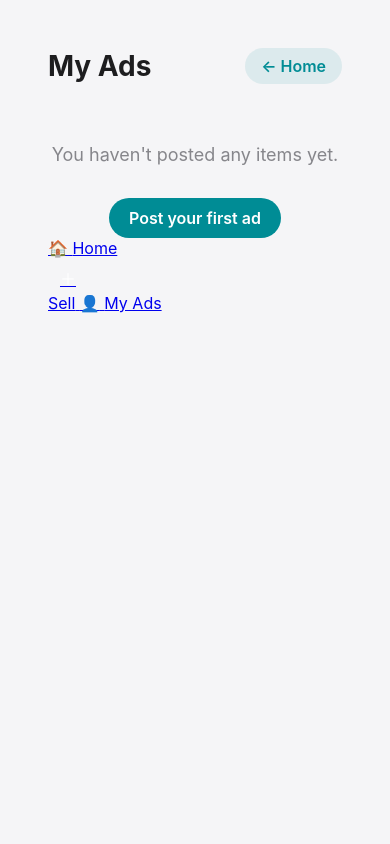
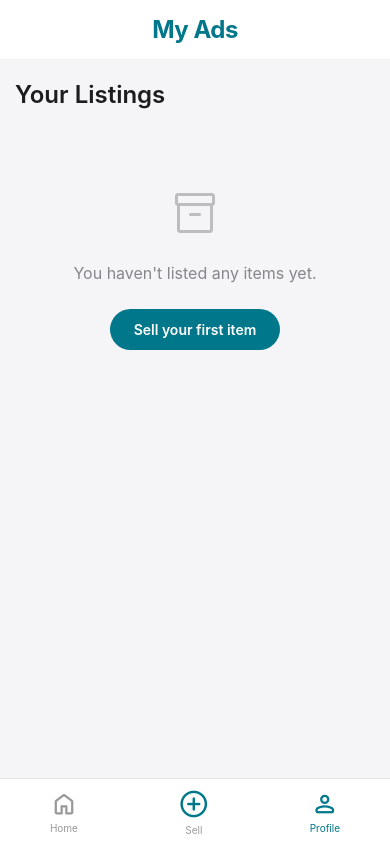
Before and after one commit to alkaabihasan-create/market-app, a Flask app: page /dashboard in a window 390 px wide. Run offline with Flask 3, Linux system fonts and the light colour scheme; the visitor is signed in with stand-in values (Sample User, id 1); data that the repository does not hold is empty.

Commit message:
Enhance auth logic and mobile styles

```diff
--- a/app.py
+++ b/app.py
@@ -126,15 +126,35 @@ def register():
     if request.method == 'POST':
         username = request.form['username']
         email = request.form['email']
-        phone = request.form['phone'] # <--- NEW: Get phone from form
+        phone = request.form['phone']
         password = request.form['password']
 
-        # ... (Keep your existing checks for email/username existence here) ...
+        # --- VALIDATION CHECKS ---
 
-        # Create User with Phone
+        # 1. Check Username Format (Letters, Numbers, Underscore, Dot ONLY)
+        if not re.match(r'^[a-zA-Z0-9_.]+$', username):
+            flash('Username can only contain letters, numbers, underscores, and dots.', 'error')
+            return render_template('register.html')
+
+        # 2. Check Username Length
+        if len(username) < 3 or len(username) > 20:
+            flash('Username must be between 3 and 20 characters.', 'error')
+            return render_template('register.html')
+
+        # 3. Check if Username is already taken
+        user_exists = User.query.filter_by(username=username).first()
+        if user_exists:
+            flash('Username already exists. Please choose another.', 'error')
+            return render_template('register.html')
+
+        # 4. Check if Email is already taken
+        email_exists = User.query.filter_by(email=email).first()
+        if email_exists:
+            flash('Email already registered. Please login.', 'error')
+            return redirect(url_for('login'))
+
+        # --- CREATE ACCOUNT ---
         hashed_password = bcrypt.generate_password_hash(password).decode('utf-8')
-
-        # Add phone to the new user
         new_user = User(username=username, email=email, phone=phone, password=hashed_password)
 
         db.session.add(new_user)
--- a/templates/dashboard.html
+++ b/templates/dashboard.html
@@ -2,130 +2,60 @@
 <html>
 <head>
     <title>My Ads</title>
-    <style>
-        body { font-family: -apple-system, BlinkMacSystemFont, "Segoe UI", Roboto, sans-serif; background: #F5F5F7; padding: 40px; }
-        .container { max-width: 800px; margin: 0 auto; }
-
-        /* Header Section */
-        .header { display: flex; justify-content: space-between; align-items: center; margin-bottom: 30px; }
-        h1 { margin: 0; color: #1D1D1F; font-size: 28px; }
-        .btn-home {
-            color: #008C95;
-            text-decoration: none;
-            font-weight: 600;
-            padding: 8px 16px;
-            background: rgba(0, 140, 149, 0.1);
-            border-radius: 99px;
-            transition: background 0.2s;
-        }
-        .btn-home:hover { background: rgba(0, 140, 149, 0.2); }
-
-        /* The Item Row */
-        .item-row {
-            background: white;
-            padding: 20px;
-            border-radius: 18px;
-            margin-bottom: 15px;
-            display: flex;
-            align-items: center;
-            justify-content: space-between;
-            box-shadow: 0 4px 15px rgba(0,0,0,0.03);
-            border: 1px solid rgba(0,0,0,0.02);
-            transition: transform 0.2s;
-        }
-        .item-row:hover { transform: translateY(-2px); }
-
-        .item-info { display: flex; align-items: center; gap: 20px; }
-        .item-img { width: 60px; height: 60px; border-radius: 12px; object-fit: cover; background: #eee; }
-        .item-name { font-weight: 600; font-size: 16px; color: #1D1D1F; margin-bottom: 4px; }
-        .item-price { color: #86868B; font-size: 14px; }
-
-        /* Delete Button */
-        .btn-delete {
-            background: #FFF2F2;
-            color: #FF3B30; /* Apple Red */
-            padding: 8px 16px;
-            text-decoration: none;
-            border-radius: 8px;
-            font-size: 13px;
-            font-weight: 600;
-            transition: background 0.2s;
-        }
-        .btn-delete:hover { background: #FFD6D6; }
-
-        /* Empty State */
-        .empty-state { text-align: center; color: #86868B; margin-top: 60px; }
-        .btn-post-first {
-            display: inline-block;
-            margin-top: 15px;
-            background: #008C95;
-            color: white;
-            padding: 10px 20px;
-            border-radius: 99px;
-            text-decoration: none;
-            font-weight: 600;
-        }
-    </style>
+    <meta name="viewport" content="width=device-width, initial-scale=1">
+    <link rel="stylesheet" href="https://fonts.googleapis.com/css2?family=Material+Symbols+Rounded:opsz,wght,FILL,GRAD@24,400,1,0" />
+    <link rel="stylesheet" href="{{ url_for('static', filename='style.css') }}">
 </head>
 <body>
 
+    <header>
+        <div class="header-content">
+            <span class="logo">My Ads</span>
+            <nav class="nav-links">
+                <a href="/"><span class="material-symbols-rounded">arrow_back</span> Back to Browse</a>
+            </nav>
+        </div>
+    </header>
+
     <div class="container">
-        <div class="header">
-            <h1>My Ads</h1>
-            <a href="/" class="btn-home">← Home</a>
-        </div>
+        <h2 style="font-size: 24px; font-weight: 600; margin-bottom: 20px; color: var(--text-main);">Your Listings</h2>
 
-        {% with messages = get_flashed_messages(with_categories=true) %}
-            {% if messages %}
-                {% for category, message in messages %}
-                    <div style="padding: 12px; margin-bottom: 20px; border-radius: 10px; background: #E3FCEF; color: #00B894; font-weight: 500; font-size: 14px;">
-                        {{ message }}
+        {% if items %}
+        <div style="display: grid; grid-template-columns: repeat(auto-fill, minmax(280px, 1fr)); gap: 25px;">
+            {% for item in items %}
+            <div class="box" style="margin: 0; padding: 0; overflow: hidden; text-align: left; display: block;">
+                <div style="height: 200px; background: #eee; position: relative;">
+                    <img src="{{ item.image }}" style="width: 100%; height: 100%; object-fit: cover;">
+                    <a href="/delete/{{ item.id }}" onclick="return confirm('Are you sure you want to delete this ad?')"
+                       style="position: absolute; top: 10px; right: 10px; background: white; width: 35px; height: 35px; border-radius: 50%; display: flex; align-items: center; justify-content: center; box-shadow: 0 2px 5px rgba(0,0,0,0.2); color: var(--danger-color);">
+                        <span class="material-symbols-rounded">delete</span>
+                    </a>
+                </div>
+                <div style="padding: 20px;">
+                    <h3 style="margin: 0 0 5px 0; font-size: 17px; color: var(--text-main);">{{ item.name }}</h3>
+                    <div style="font-size: 16px; font-weight: 700; color: var(--primary-color); margin-top: 5px;">
+                        AED {{ item.price }}
                     </div>
-                {% endfor %}
-            {% endif %}
-        {% endwith %}
-
-        {% for item in items %}
-        <div class="item-row">
-            <div class="item-info">
-                <img src="{{ item.image }}" class="item-img">
-                <div>
-                    <div class="item-name">{{ item.name }}</div>
-                    <div class="item-price">AED {{ item.price }}</div>
                 </div>
             </div>
-
-            <a href="/delete/{{ item.id }}" class="btn-delete" onclick="return confirm('Are you sure you want to delete this ad?')">Delete</a>
+            {% endfor %}
         </div>
         {% else %}
-            <div class="empty-state">
-                <p style="font-size: 18px;">You haven't posted any items yet.</p>
-                <a href="/sell" class="btn-post-first">Post your first ad</a>
-            </div>
-        {% endfor %}
+        <div style="text-align: center; padding: 60px 20px; color: var(--text-secondary);">
+            <span class="material-symbols-rounded" style="font-size: 48px; margin-bottom: 10px; opacity: 0.5;">inventory_2</span>
+            <p>You haven't listed any items yet.</p>
+            <a href="/sell" class="btn-primary" style="margin-top: 10px;">Sell your first item</a>
+        </div>
+        {% endif %}
     </div>
-<nav class="mobile-nav">
-        <a href="/">
-            <span class="icon">🏠</span>
-            <span>Home</span>
+
+    <nav class="mobile-nav">
+        <a href="/"><span class="material-symbols-rounded">home</span><span>Home</span></a>
+        <a href="/sell">
+             <span class="material-symbols-rounded" style="color: var(--primary-color); font-size: 32px;">add_circle</span><span>Sell</span>
         </a>
+        <a href="/dashboard" class="active"><span class="material-symbols-rounded">person</span><span>Profile</span></a>
+    </nav>
 
-        <a href="/sell">
-            <span class="icon" style="background: var(--primary-color); color: white; width: 40px; height: 40px; border-radius: 50%; display: flex; align-items: center; justify-content: center; margin-bottom: -5px;">＋</span>
-            <span style="margin-top: 5px;">Sell</span>
-        </a>
-
-        {% if current_user.is_authenticated %}
-            <a href="/dashboard">
-                <span class="icon">👤</span>
-                <span>My Ads</span>
-            </a>
-        {% else %}
-            <a href="/login">
-                <span class="icon">🔑</span>
-                <span>Login</span>
-            </a>
-        {% endif %}
-    </nav>
 </body>
 </html>
```
Also changed, not shown: templates/login.html (+19 -7 lines), templates/register.html (+17 -7 lines).
